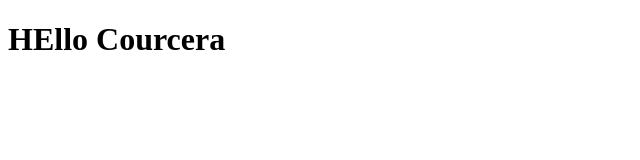
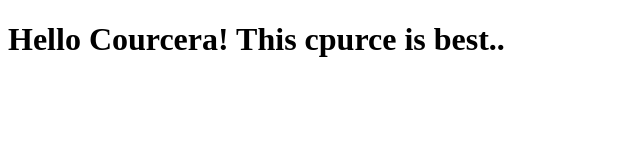
Before and after one commit to TalhaPirzada/courcera-test, a plain HTML site: page site/index.html in a window 1280 px wide. Shown: the whole page, without its empty margins (0-640 px from the left). Drawn offline with Linux system fonts and the light colour scheme.

Commit message:
Small Modification in our content

```diff
--- a/site/index.html
+++ b/site/index.html
@@ -6,6 +6,6 @@
 	<title>Hello Courcera</title>
 </head>
 <body>
-	<h1>HEllo Courcera</h1>
+	<h1>Hello Courcera! This cpurce is best..</h1>
 </body>
 </html>
```
